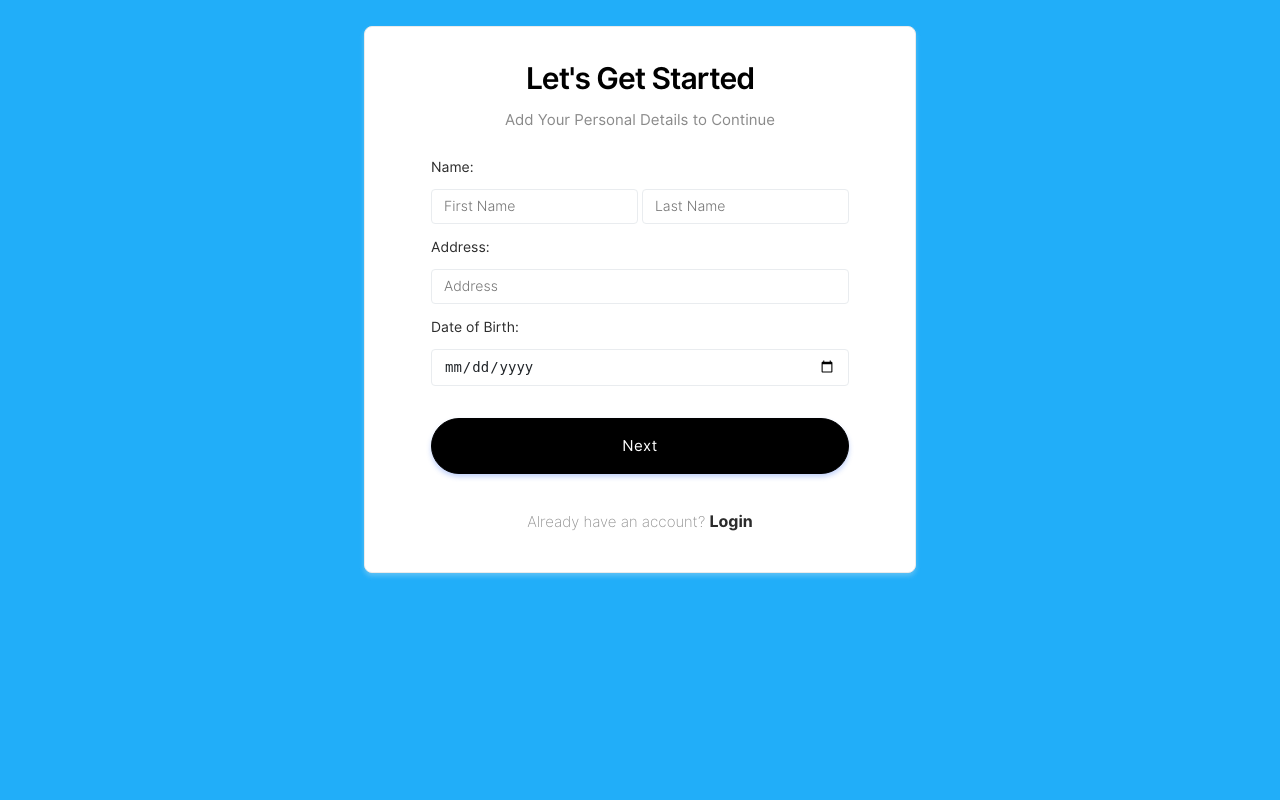
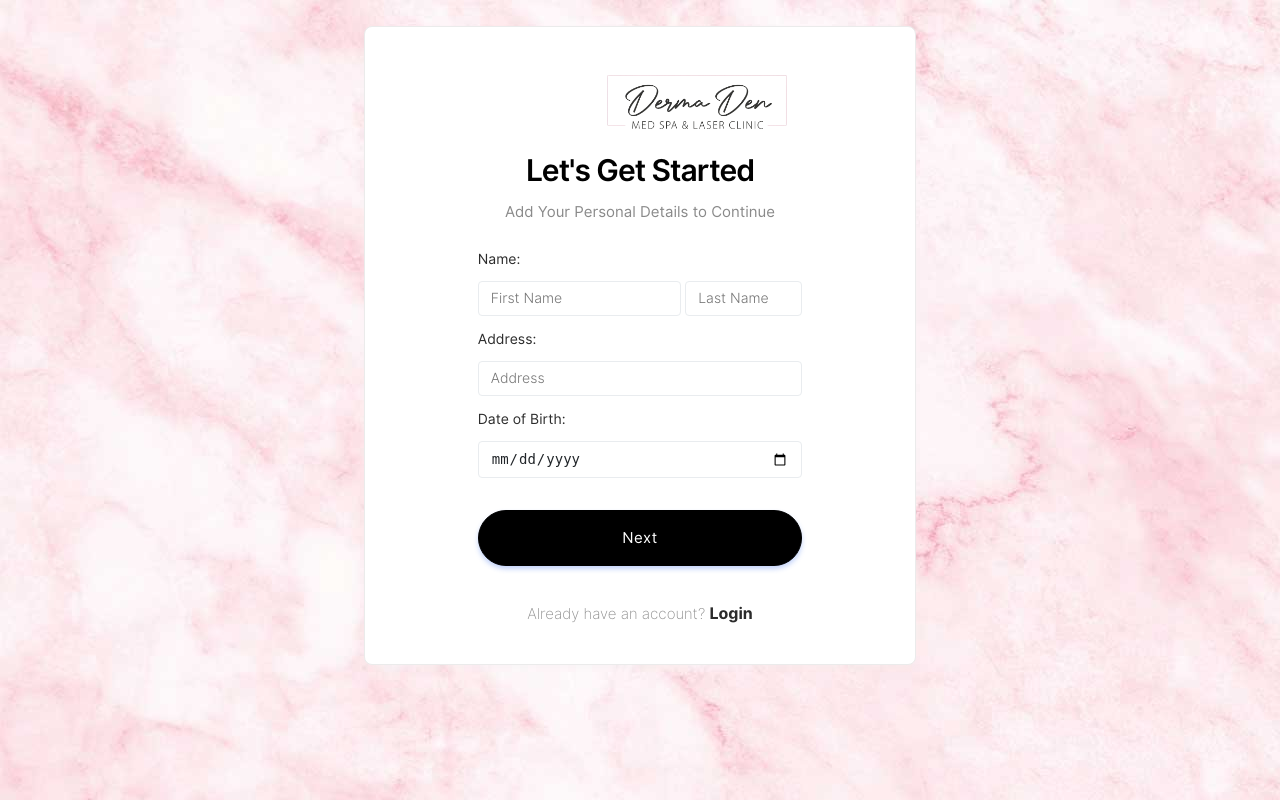
Before and after one commit to rizwanali512/clinic-appointment-system, a PHP site: page /signup.php in a window 1280 px wide. Run offline with PHP 8.4, Linux system fonts and the light colour scheme.

Commit message:
Refcotring and icons and images remove and profile design

```diff
--- a/signup.php
+++ b/signup.php
@@ -11,7 +11,7 @@
     <title>Sign Up</title>
 
 </head>
-<body style="background-color: #21AEF9;">
+<body style=" background-image: url('images/PinkMarble.jpg')">
 <?php
 
 //learn from w3schools.com
@@ -55,10 +55,14 @@ if($_POST){
 
     <center>
     <div class="container">
-        <table border="0">
+        <table border="0" style="margin: 0;padding: 0;width: 60%;">
+        <td style="    margin-left: 58%;
+    display: block;">
+                    <img src="images/logo-light.png" style="width:200px;padding-top:30px" alt="">
+                </td>
             <tr>
                 <td colspan="2">
-                    <p class="header-text">Let's Get Started</p>
+                    <p class="header-text" style="margin-top:0px">Let's Get Started</p>
                     <p class="sub-text">Add Your Personal Details to Continue</p>
                 </td>
             </tr>
```
Also changed, not shown: login.php (+7 -2 lines), images/PinkMarble.jpg (added).
